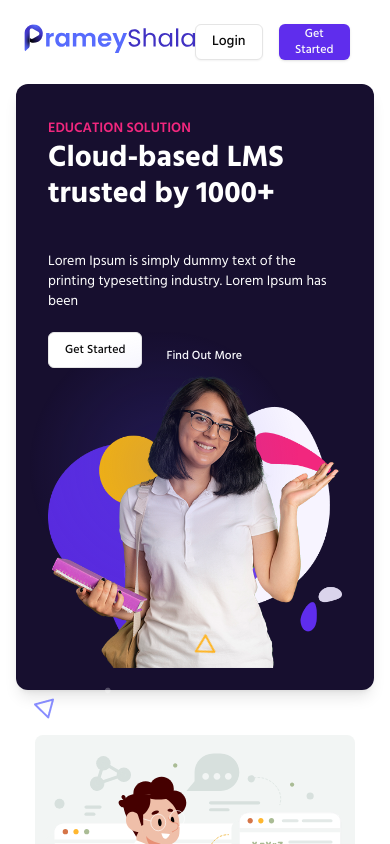
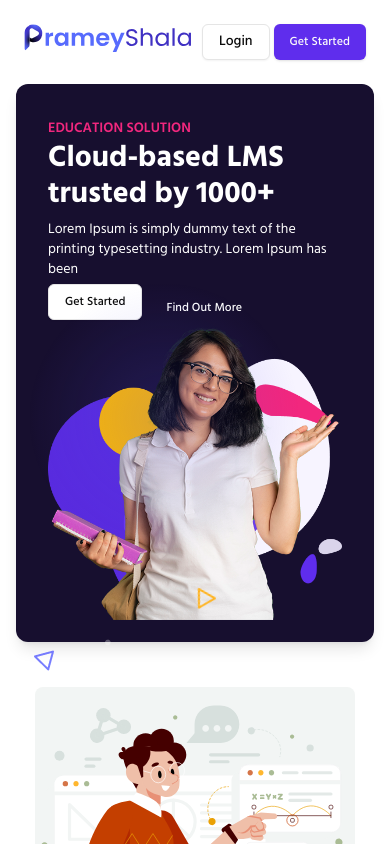
Before and after one commit to aapav01/prameyshala.com, a Next.js app in the folder app/: page / in a window 390 px wide. Shown: the top 844 px of the page. Built offline with nearby package versions, Linux system fonts and the light colour scheme.

Commit message:
fixed gaps in herosection

```diff
--- a/app/src/app/page.tsx
+++ b/app/src/app/page.tsx
@@ -18,10 +18,10 @@ export default function Home() {
               <span className="text-secondary uppercase text-sm md:text-lg font-semibold">
                 EDUCATION SOLUTION
               </span>
-              <h1 className="text-background text-3xl md:text-6xl font-sans font-bold pb-5">
+              <h1 className="text-background text-3xl md:text-6xl font-sans font-bold pb-1 md:pb-5">
                 Cloud-based LMS trusted by 1000+
               </h1>
-              <p className="text-background text-sm md:text-xl py-5">
+              <p className="text-background text-sm md:text-xl py-1 md:py-5">
                 Lorem Ipsum is simply dummy text of the printing typesetting
                 industry. Lorem Ipsum has been
               </p>
--- a/app/src/components/main-nav.tsx
+++ b/app/src/components/main-nav.tsx
@@ -6,7 +6,7 @@ import { Button } from "./ui/button";
 function MainNav() {
   return (
     <nav className="">
-      <div className="container flex min-h-[3rem] p-6">
+      <div className="container flex min-h-[3rem] p-6 gap-2">
         <div className="flex-1">
           <Link href="/" passHref>
             <Image
@@ -18,9 +18,9 @@ function MainNav() {
             />
           </Link>
         </div>
-        <div className="flex-1 flex justify-end items-center">
-          <Button variant={'outline'} className="mr-4">Login</Button>
-          <Button className="mr-4 text-xs md:text-sm">Get Started <span className="hidden md:flex">For Free</span></Button>
+        <div className="flex-1 flex justify-end items-center gap-1">
+          <Button variant={'outline'}>Login</Button>
+          <Button className="text-xs md:text-sm">Get Started <span className="hidden md:flex">For Free</span></Button>
         </div>
       </div>
     </nav>
```
